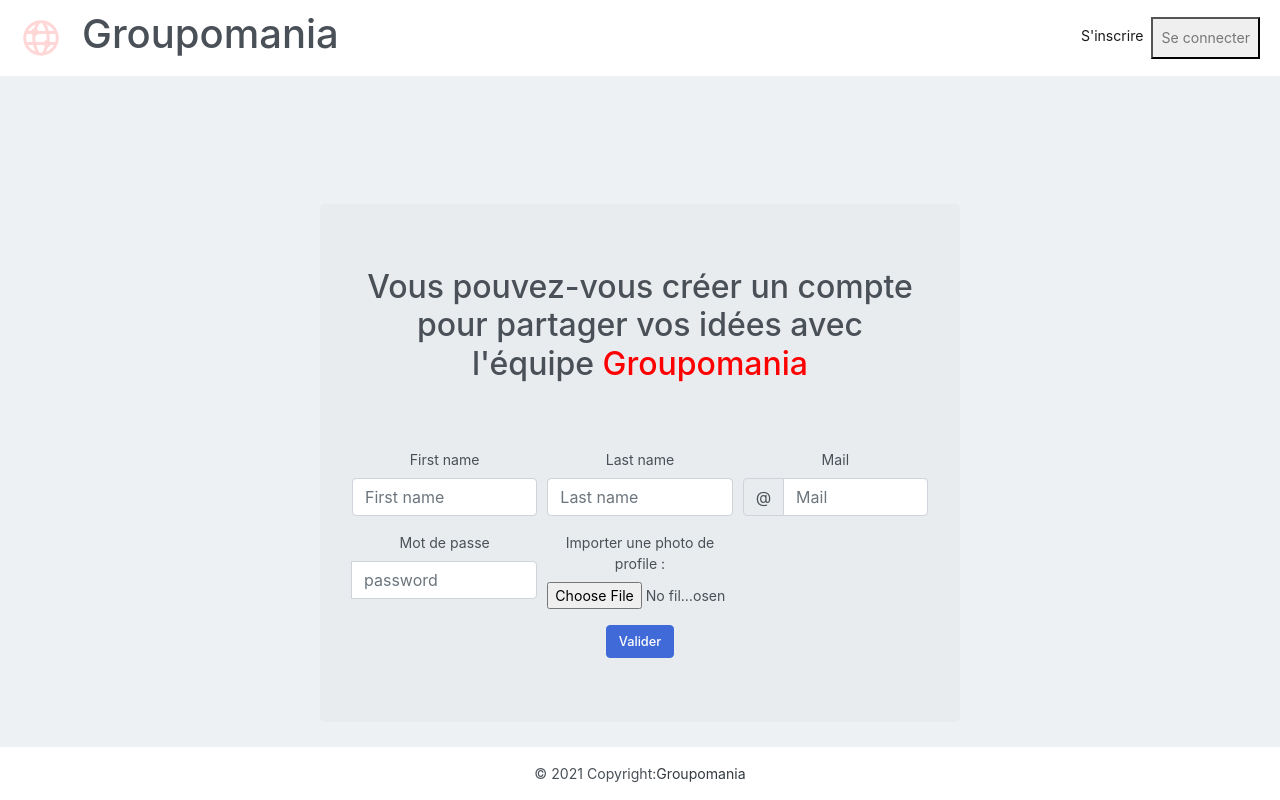
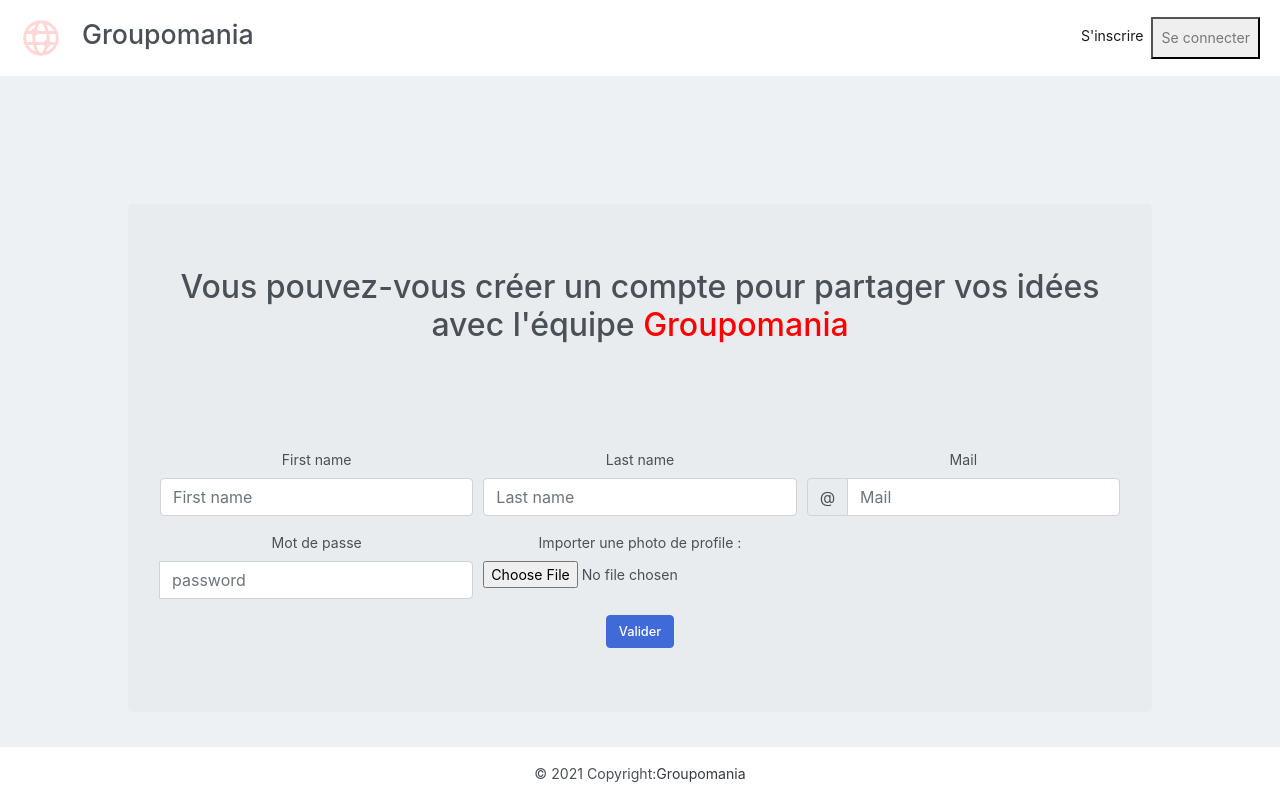
Before and after one commit to maxlestage/Maxime_LESTAGE_P7_18_10_2021, a React (Create React App) app in the folder frontend/: page / in a window 1280 px wide. Built offline with nearby package versions, Linux system fonts and the light colour scheme; no server answers.

Commit message:
Mise à jour du style

```diff
--- a/frontend/src/styles/card.css
+++ b/frontend/src/styles/card.css
@@ -94,3 +94,7 @@ span.span.span-group {
 .text-muted {
   margin-bottom: 0.2rem;
 }
+
+.w-50 {
+  width: 80% !important;
+}
--- a/frontend/src/styles/navbar.css
+++ b/frontend/src/styles/navbar.css
@@ -1,7 +1,9 @@
 .bg-light {
   background-color: #ffffff !important;
 }
-
+h1 {
+  font-size: 1.9em;
+}
 /* .navbar.navbar-expand-lg.navbar-light.bg-light {
   margin-bottom: 5%;
 } */
```
